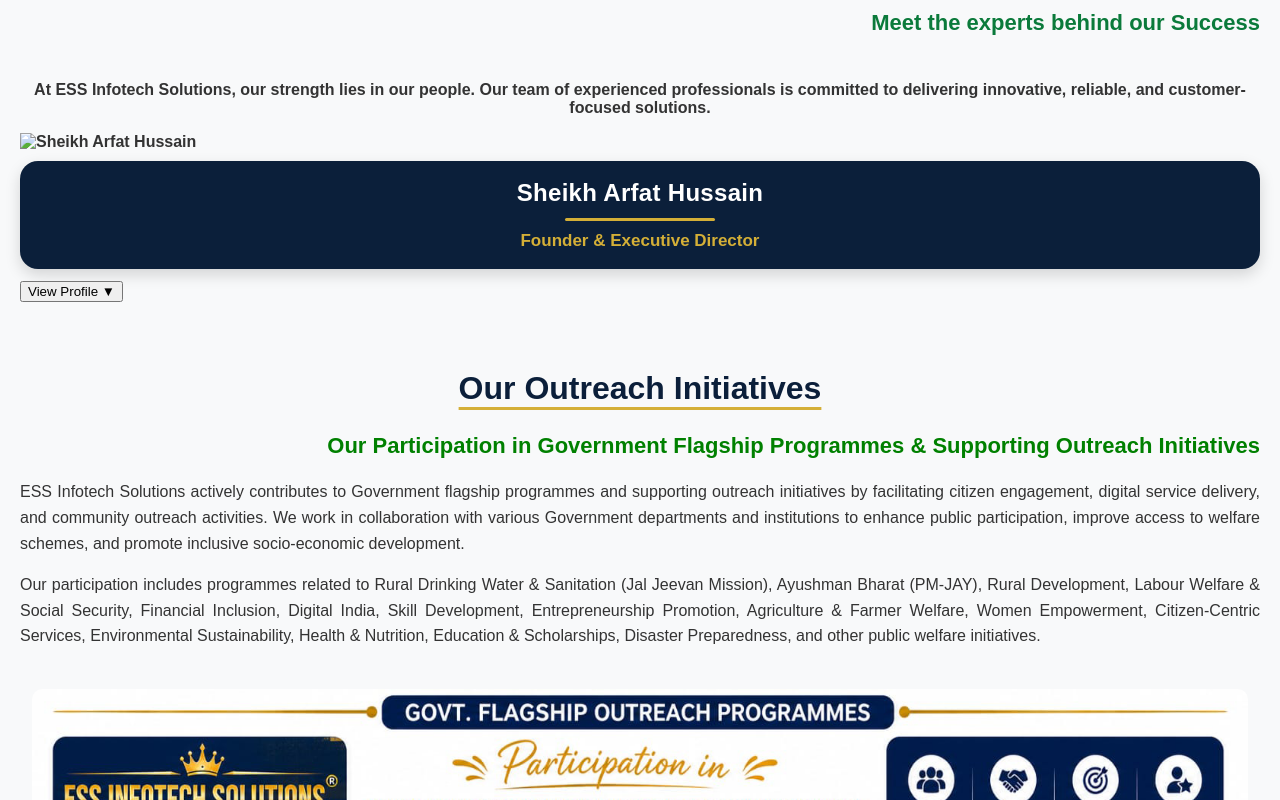
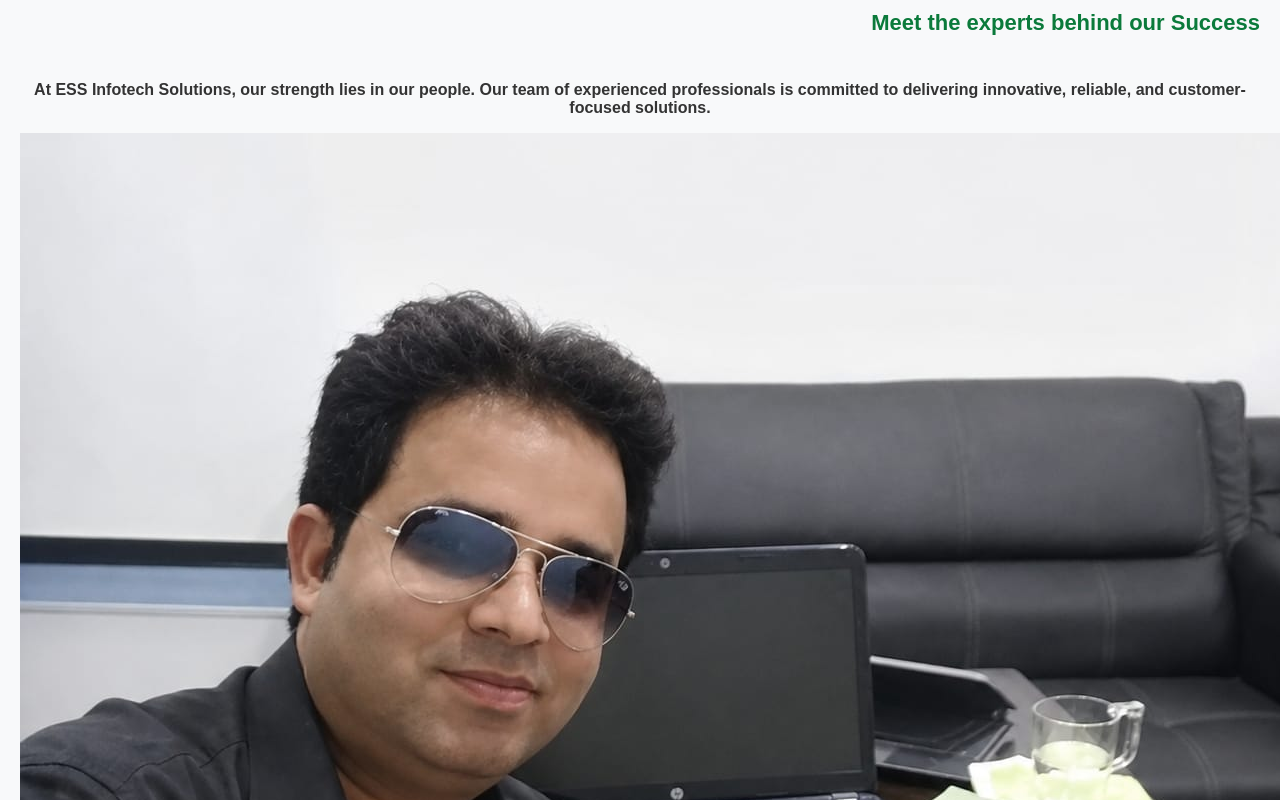
Before and after one commit to arcontechnocrats-beep/ESS-INFOTECH-SOLUTION, a plain HTML site: page index.html in a window 1280 px wide. Shown: the part 9920-10720 px from the top of the page. Drawn offline with Linux system fonts and the light colour scheme.

Commit message:
Update index.html

```diff
--- a/index.html
+++ b/index.html
@@ -611,7 +611,7 @@ Meet the experts behind our Success
 
   <div class="team-card">
 
-    <img src="arfat.jpg" alt="Sheikh Arfat Hussain" class="team-photo">
+    <img src="arfat.jpeg" alt="Sheikh Arfat Hussain" class="team-photo">
 
 
 
```
